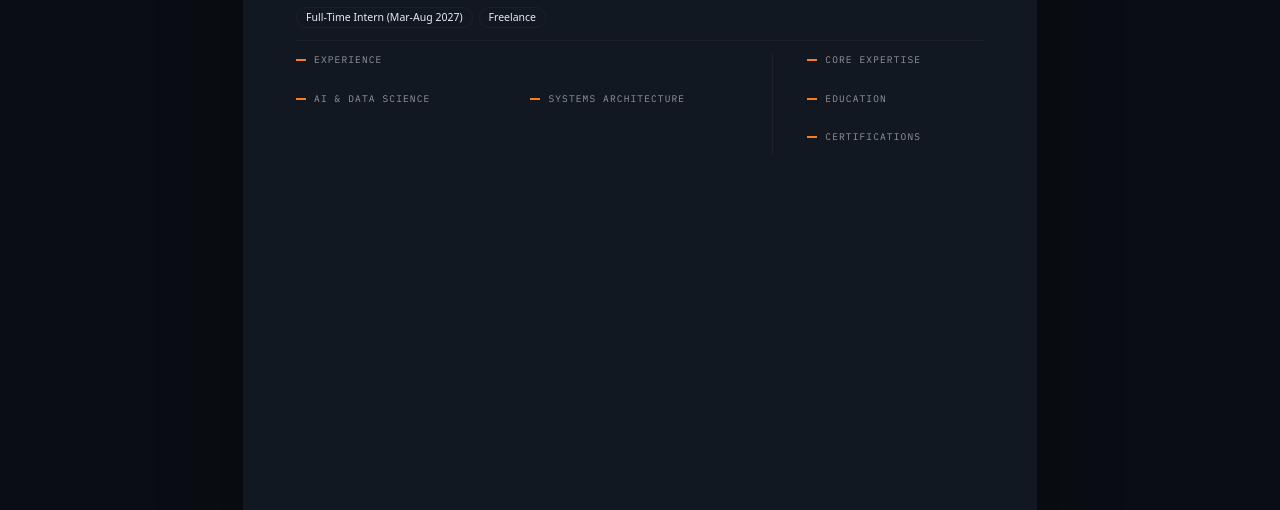
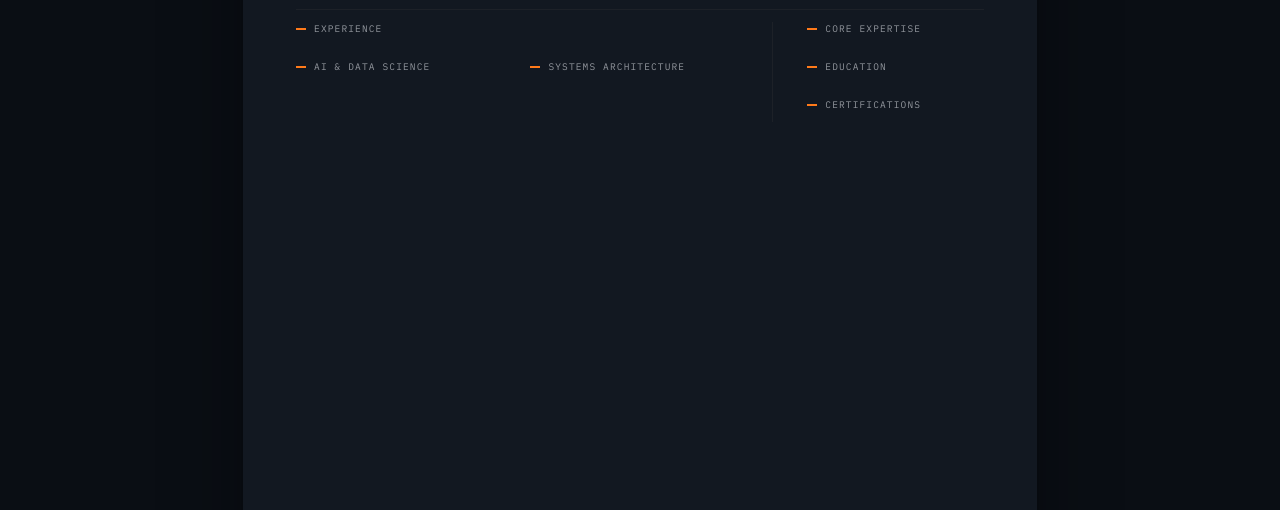
Before and after one commit to Nexlein/Portfolio, a website built with Vite: page cv.html in a window 1280 px wide. Shown: the part 290-800 px from the top of the page. Built offline with nearby package versions, Linux system fonts and the light colour scheme.

Commit message:
feat(cv): drop the internship and freelance badges

```diff
--- a/cv.html
+++ b/cv.html
@@ -59,10 +59,6 @@
                             AI assistants, web apps and their deployment, built with tests first, coding agents under
                             written rules and CI on every change.
                         </p>
-                        <ul class="sheet-badges">
-                            <li data-i18n="cv.hero.badge2">Full-Time Intern (Mar-Aug 2027)</li>
-                            <li data-i18n="cv.hero.badge3">Freelance</li>
-                        </ul>
                     </div>
                     <div class="sheet-contact">
                         <ul data-render="cv-contact"></ul>
--- a/src/i18n/en.ts
+++ b/src/i18n/en.ts
@@ -214,9 +214,7 @@ export const en = {
         hero: {
             role: 'AI & Full-Stack Developer',
             summary:
-                'AI assistants, web apps and their deployment, built with tests first, coding agents under written rules and CI on every change.',
-            badge2: 'Full-Time Intern (Mar-Aug 2027)',
-            badge3: 'Freelance'
+                'AI assistants, web apps and their deployment, built with tests first, coding agents under written rules and CI on every change.'
         },
         sections: {
             experience: 'Experience',
--- a/src/i18n/fr.ts
+++ b/src/i18n/fr.ts
@@ -214,9 +214,7 @@ export const fr = {
         hero: {
             role: 'Développeur IA et full-stack',
             summary:
-                "Des assistants IA, des applications web et leur déploiement, construits avec les tests d'abord, des agents de codage encadrés par des règles écrites et la CI sur chaque changement.",
-            badge2: 'Stage à temps plein (mars-août 2027)',
-            badge3: 'Freelance'
+                "Des assistants IA, des applications web et leur déploiement, construits avec les tests d'abord, des agents de codage encadrés par des règles écrites et la CI sur chaque changement."
         },
         sections: {
             experience: 'Expérience',
--- a/src/pages/cv/cv.css
+++ b/src/pages/cv/cv.css
@@ -130,22 +130,6 @@
     max-width: 44em;
     margin-top: 6px;
     color: var(--paper-muted);
-}
-
-.sheet-badges {
-    display: flex;
-    flex-wrap: wrap;
-    gap: 6px;
-    margin: 10px 0 0;
-    padding: 0;
-    list-style: none;
-}
-
-.sheet-badges li {
-    padding: 2px 9px;
-    border: 1px solid var(--paper-line);
-    border-radius: 999px;
-    font-size: 10.5px;
 }
 
 .sheet-contact {
@@ -307,10 +291,6 @@
     .sheet-contact ul {
         font-size: 11px;
     }
-
-    .sheet-badges li {
-        font-size: 12px;
-    }
 }
 
 @media print {
```
Also changed, not shown: .claude/codemap.md.
